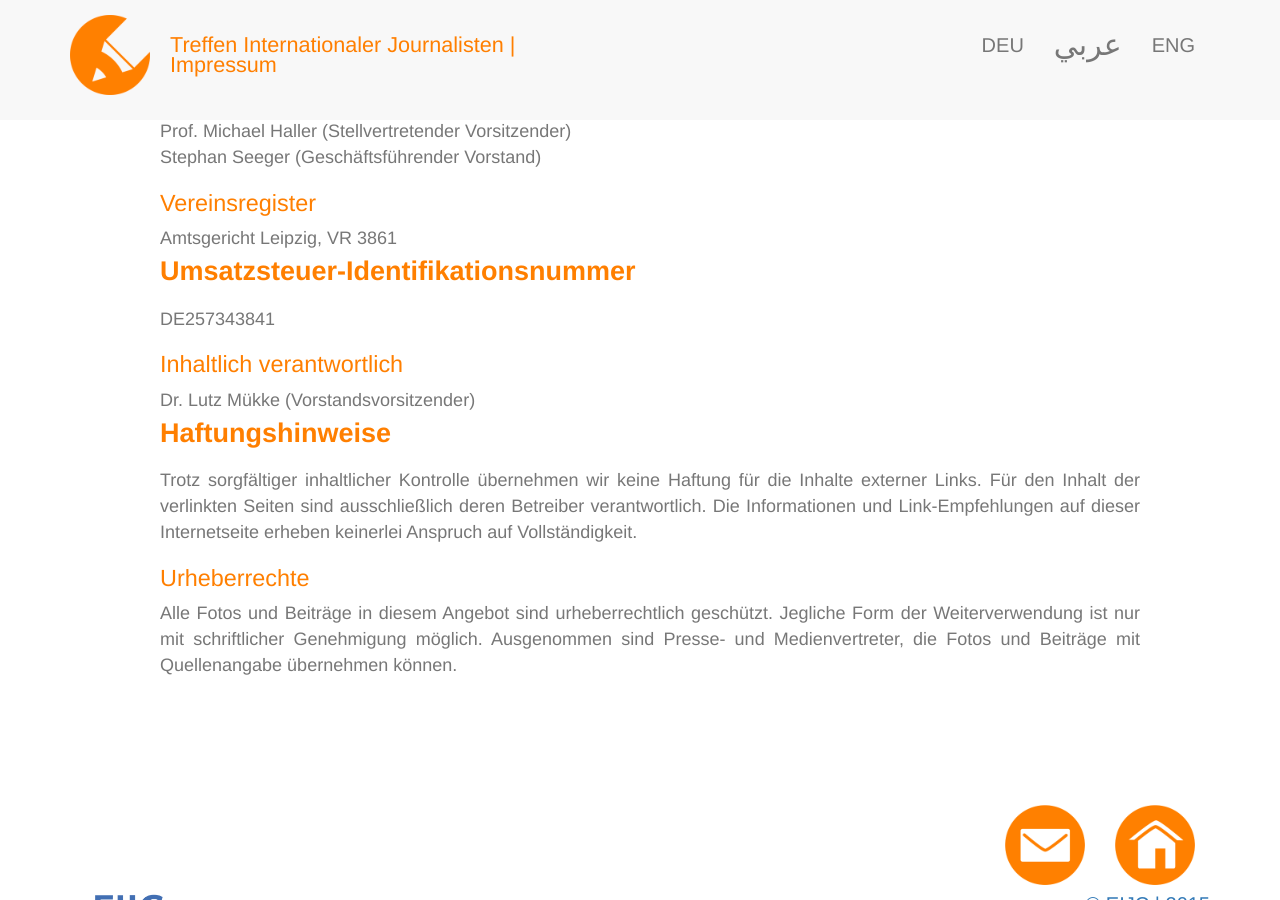
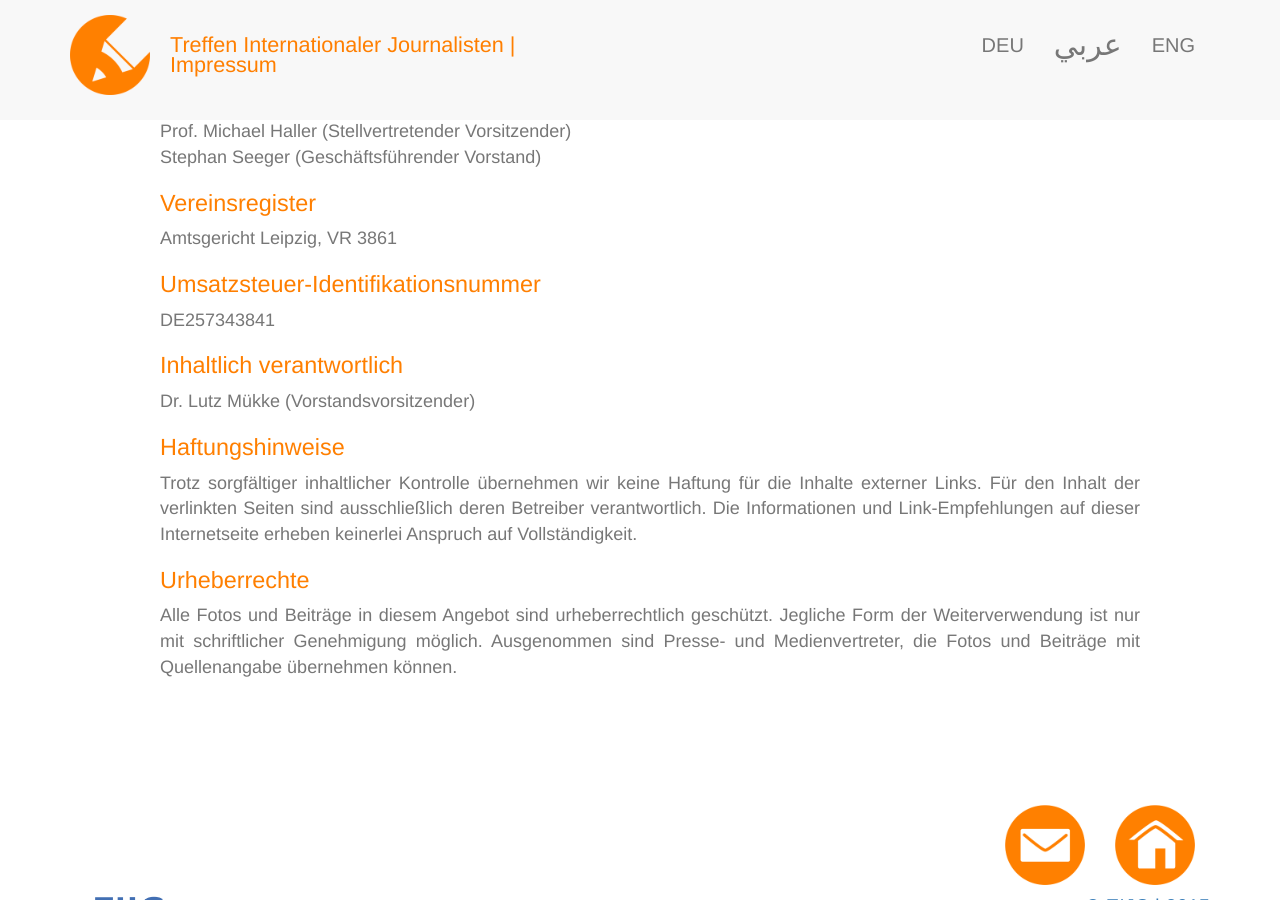
Before and after one commit to EIJC/TIJ, a Jekyll site: the page built from de/impressum.html, in a window 1280 px wide and 900 px high, scrolled down 458 px. Built offline with Jekyll 4.4.1, drawn with Linux system fonts in a browser that asks for light colours; nearby versions of some CDN libraries.

Commit message:
Update impressum.html

```diff
--- a/de/impressum.html
+++ b/de/impressum.html
@@ -23,7 +23,7 @@ Stephan Seeger (Gesch&auml;ftsf&uuml;hrender Vorstand)</p>
 
 <p>Amtsgericht Leipzig, VR 3861</p>
 
-<h3>Umsatzsteuer-Identifikationsnummer</h3>
+<h1>Umsatzsteuer-Identifikationsnummer</h1>
 
 <p>DE257343841</p>
 
@@ -31,7 +31,7 @@ Stephan Seeger (Gesch&auml;ftsf&uuml;hrender Vorstand)</p>
 
 <p>Dr. Lutz M&uuml;kke (Vorstandsvorsitzender)</p>
 
-<h3 style="text-align: justify;">Haftungshinweise</h3>
+<h1>Haftungshinweise</h1>
 
 <p style="text-align: justify;">Trotz sorgf&auml;ltiger inhaltlicher Kontrolle &uuml;bernehmen wir keine Haftung f&uuml;r die Inhalte ex&shy;terner Links. F&uuml;r den Inhalt der verlinkten Seiten sind ausschlie&szlig;lich deren Betreiber ver&shy;antwortlich. Die Informationen und Link-Empfehlungen auf dieser Internetseite erheben keinerlei Anspruch auf Vollst&auml;ndigkeit.</p>
 
```
